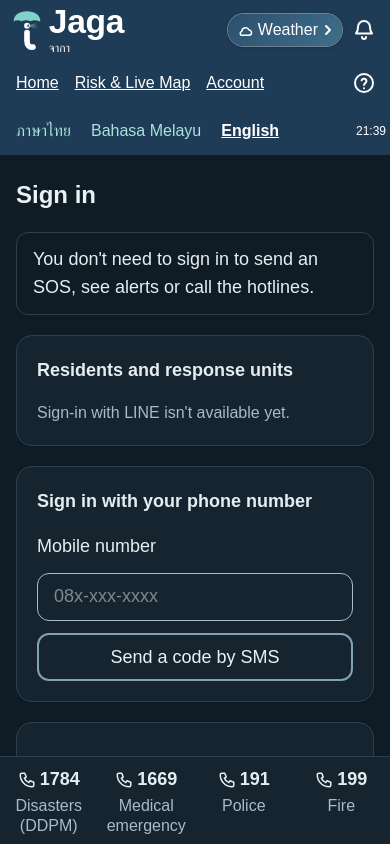
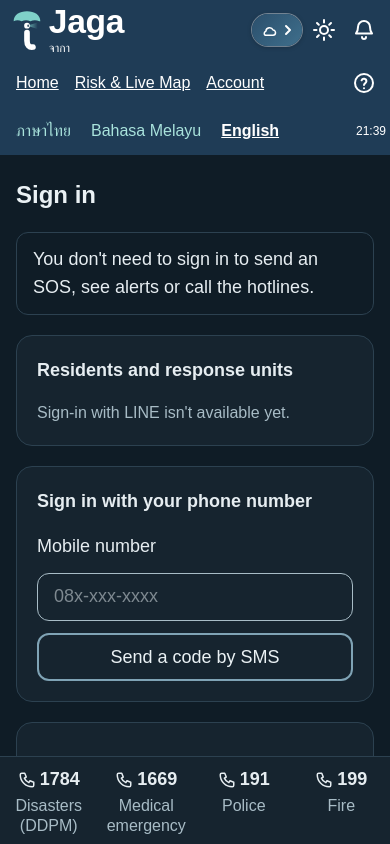
Before and after one commit to nafiscode/flood-warning-app, a Next.js app: page /en/sign-in in a window 390 px wide. Shown: the top 844 px of the page. Built offline with nearby package versions, Linux system fonts and the light colour scheme; a web font is replaced by a local one.

Commit message:
A switch for day or night colours, beside the bell

```diff
--- a/app/[locale]/layout.tsx
+++ b/app/[locale]/layout.tsx
@@ -17,6 +17,7 @@
 import { SignInFinisher } from "@/components/SignInFinisher";
 import { NoticeBell } from "@/components/notices/NoticeBell";
 import { ThaiClock } from "@/components/ThaiClock";
+import { ThemeSwitch } from "@/components/ThemeSwitch";
 import { UsageBeacon } from "@/components/UsageBeacon";
 import { WeatherChip } from "@/components/weather/WeatherChip";
 import { Link } from "@/i18n/navigation";
@@ -173,6 +174,11 @@
                   */}
                   {/* What Jaga can do, one tap away (owner, 16 Oct): beside the bell from a tablet up. */}
                   <HelpLink className="hidden sm:inline-flex" />
+                  {/*
+                    Day or night by hand (the owner's request, 18 Oct), beside the bell. The sun
+                    still decides what every visit starts as; this is only for changing it.
+                  */}
+                  <ThemeSwitch />
                   <NoticeBell />
                 </div>
 
--- a/components/DaylightTheme.tsx
+++ b/components/DaylightTheme.tsx
@@ -4,16 +4,23 @@
 import type { Area } from "@/lib/area";
 import { useStored } from "@/lib/phone-store";
 import { isNight, nextChange, SERVICE_CENTRE } from "@/lib/sun";
+import { pickedTheme, THEME_KEY } from "@/lib/theme";
 
 /**
  * Keeps the app's colours with the sun while it is open: dark after sunset, light at sunrise
- * (the owner's note, 9 Oct). There is nothing to switch, by design - the time of day decides.
+ * (the owner's note, 9 Oct). Every visit starts this way - the time of day is the default.
+ *
+ * Someone who would rather have the other theme switches it in the header (ThemeSwitch, 18 Oct);
+ * that choice holds for the rest of their day, and this stands aside while it does. The day
+ * stamp never runs out under their feet: lib/theme holds a choice for as long as the visit
+ * lasts, so midnight ends it only for the next one.
  *
  * The page already arrives the right colour (lib/theme-script.ts runs before the first paint);
  * this only follows the change while someone is looking, and after they pick a new area.
  */
 export function DaylightTheme() {
   const area = useStored<Area>("area");
+  const stored = useStored(THEME_KEY);
   const lat = area?.lat ?? SERVICE_CENTRE.lat;
   const lon = area?.lon ?? SERVICE_CENTRE.lon;
 
@@ -21,11 +28,16 @@
     let timer = 0;
     const apply = () => {
       const now = Date.now();
-      document.documentElement.dataset.theme = isNight(now, lat, lon) ? "dark" : "light";
+      const picked = pickedTheme(stored, now);
+      document.documentElement.dataset.theme =
+        picked ?? (isNight(now, lat, lon) ? "dark" : "light");
       // Wake up at the next sunrise or sunset, and at least once an hour in case the phone
-      // slept through it or its clock was changed.
+      // slept through it or its clock was changed. A picked theme is checked on the same beat:
+      // it is the clock passing midnight that ends it, and only for the next visit.
       window.clearTimeout(timer);
-      const wait = Math.min(Math.max(nextChange(now, lat, lon) - now, 1000), 3600000);
+      const wait = picked
+        ? 3600000
+        : Math.min(Math.max(nextChange(now, lat, lon) - now, 1000), 3600000);
       timer = window.setTimeout(apply, wait);
     };
     apply();
@@ -34,7 +46,7 @@
       window.clearTimeout(timer);
       document.removeEventListener("visibilitychange", apply);
     };
-  }, [lat, lon]);
+  }, [lat, lon, stored]);
 
   return null;
 }
--- /dev/null
+++ b/components/ThemeSwitch.tsx
@@ -0,0 +1,64 @@
+"use client";
+
+import { useSyncExternalStore } from "react";
+import { useTranslations } from "next-intl";
+import { MoonIcon, SunIcon } from "@/components/icons";
+import { writeStored } from "@/lib/phone-store";
+import { holdForVisit, OTHER, pickChoice, THEME_KEY, type ThemeMode } from "@/lib/theme";
+
+/**
+ * The theme switch, beside the bell (the owner's request, 18 Oct). Every visit still arrives in
+ * the colour the time of day asks for (DaylightTheme); this is for the person it does not suit -
+ * a bright room at night, a dark one at noon, eyes that prefer the other.
+ *
+ * It shows where it would take them, not where they are: a moon to go dark, a sun to come back.
+ * The theme it is switching away from is written out in the label as well, because an icon on
+ * its own does not say which of the two is on.
+ */
+/*
+ * What the page is actually wearing, read from the page itself and kept in step with it: before
+ * the first paint a script sets it from the sun or from today's choice, and DaylightTheme may
+ * change it while the app is open. That attribute is the one truth, so this watches it instead
+ * of keeping a second copy that could disagree with what people can see.
+ */
+function watchTheme(onChange: () => void): () => void {
+  const watcher = new MutationObserver(onChange);
+  watcher.observe(document.documentElement, { attributes: true, attributeFilter: ["data-theme"] });
+  return () => watcher.disconnect();
+}
+
+const showing = (): ThemeMode =>
+  document.documentElement.dataset.theme === "dark" ? "dark" : "light";
+
+export function ThemeSwitch({ className = "" }: { className?: string }) {
+  const t = useTranslations("nav");
+  // Null while the page is still the server's HTML: nothing is drawn until it can be read, so
+  // the icon never shows the wrong way round and then swaps. The space it takes is held open.
+  const mode = useSyncExternalStore(watchTheme, showing, () => null);
+  const next = mode ? OTHER[mode] : null;
+
+  const switchTo = () => {
+    if (!next) return;
+    holdForVisit(next);
+    writeStored(THEME_KEY, pickChoice(next, Date.now()));
+    // Painted here and not left to DaylightTheme's effect, so the colours change under the
+    // finger that pressed it; the attribute is what this button then reads back.
+    document.documentElement.dataset.theme = next;
+  };
+
+  return (
+    <button
+      type="button"
+      onClick={switchTo}
+      disabled={!next}
+      aria-label={next ? t(next === "dark" ? "themeToDark" : "themeToLight") : t("theme")}
+      title={next ? t(next === "dark" ? "themeToDark" : "themeToLight") : t("theme")}
+      data-theme-switch={mode ?? ""}
+      // Drawn like the bell and the "?": 36 px wide, the hit area stretched back out to 48 px,
+      // because at 360 px a wider button pushes the header onto another row.
+      className={`relative inline-flex min-h-tap w-9 items-center justify-center rounded text-white after:absolute after:-inset-x-1 after:inset-y-0 after:content-[''] lg:w-12 ${className}`}
+    >
+      {next === "light" ? <SunIcon size={24} /> : <MoonIcon size={24} />}
+    </button>
+  );
+}
--- a/components/weather/WeatherChip.tsx
+++ b/components/weather/WeatherChip.tsx
@@ -79,7 +79,14 @@
           }
         >
           <CloudIcon size={18} className={`${styles.icon} shrink-0`} />
-          <span>{t("chip.label")}</span>
+          {/*
+            The word "weather" is read out but not drawn at phone width (18 Oct): at 360 px in
+            Thai it made this pill 150 px wide, and with the theme switch beside the bell the top
+            row no longer fitted next to the logo - the header grew by a row for exactly the
+            visitor who has not chosen a place yet. The cloud and the arrow still say it is
+            somewhere to go, and the words come back from a tablet up.
+          */}
+          <span className="sr-only sm:not-sr-only">{t("chip.label")}</span>
           <Arrow />
         </span>
       </Link>
--- a/lib/theme-script.ts
+++ b/lib/theme-script.ts
@@ -8,12 +8,21 @@
  *
  * It reads the area the person chose from the phone's own storage; nothing is asked of the
  * network, no position is requested, and nothing leaves the phone.
+ *
+ * A theme picked by hand in the header (18 Oct) is read first and wins for the rest of that day,
+ * so the app arrives in the colour they chose and never flashes the sun's one first. The day
+ * test is the one in lib/theme.ts, and the same test runs over both.
  */
 export const DAYLIGHT_SCRIPT = `(function(){try{
+var t0=Date.now(),d0=new Date(t0),p=function(n){return (n<10?"0":"")+n};
+var ds=d0.getFullYear()+"-"+p(d0.getMonth()+1)+"-"+p(d0.getDate());
+try{var pk=JSON.parse(localStorage.getItem("jaga.theme")||"null");
+if(pk&&(pk.mode==="dark"||pk.mode==="light")&&pk.day===ds){
+document.documentElement.dataset.theme=pk.mode;return}}catch(e){}
 var lat=6.8,lon=101.2;
 try{var a=JSON.parse(localStorage.getItem("jaga.area")||"null");
 if(a&&typeof a.lat==="number"&&typeof a.lon==="number"){lat=a.lat;lon=a.lon}}catch(e){}
-var now=Date.now(),R=Math.PI/180,jd=now/86400000+2440587.5,lw=-lon;
+var now=t0,R=Math.PI/180,jd=now/86400000+2440587.5,lw=-lon;
 var n=Math.round(jd-2451545.0009-lw/360),j=2451545.0009+lw/360+n;
 var m=(357.5291+0.98560028*(j-2451545))%360;
 var c=1.9148*Math.sin(m*R)+0.02*Math.sin(2*m*R)+0.0003*Math.sin(3*m*R);
--- /dev/null
+++ b/lib/theme.ts
@@ -0,0 +1,66 @@
+/**
+ * The theme: dark after sunset, light at sunrise (lib/sun.ts), and a switch in the header for
+ * anyone who would rather have the other one (the owner's request, 18 Oct).
+ *
+ * How long a hand-picked theme lasts is the owner's choice: the rest of that day, and never
+ * longer. Every visit on a new day starts from the sun again, so the app's own rule stays the
+ * default and nobody is left stuck in a theme they picked once weeks ago.
+ *
+ * The day is the day of the phone holding it, not Bangkok's: it is the person's own evening
+ * that the choice is about.
+ */
+export type ThemeMode = "light" | "dark";
+
+/** What is kept on the phone: the picked theme and the day it was picked. */
+export type ThemeChoice = { mode: ThemeMode; day: string };
+
+/** The key in lib/phone-store (so, `jaga.theme` in localStorage). */
+export const THEME_KEY = "theme";
+
+/** The phone's own calendar day, as YYYY-MM-DD. */
+export function dayStamp(now: number): string {
+  const d = new Date(now);
+  const pad = (n: number) => String(n).padStart(2, "0");
+  return `${d.getFullYear()}-${pad(d.getMonth() + 1)}-${pad(d.getDate())}`;
+}
+
+/** The stored choice if it is still today's, else null: from tomorrow the sun decides again. */
+export function choiceToday(stored: unknown, now: number): ThemeMode | null {
+  const choice = stored as ThemeChoice | null;
+  if (!choice || (choice.mode !== "dark" && choice.mode !== "light")) return null;
+  return choice.day === dayStamp(now) ? choice.mode : null;
+}
+
+/** What to store when someone picks a theme. */
+export function pickChoice(mode: ThemeMode, now: number): ThemeChoice {
+  return { mode, day: dayStamp(now) };
+}
+
+export const OTHER: Record<ThemeMode, ThemeMode> = { light: "dark", dark: "light" };
+
+/*
+ * "This visit, and remembered for the day" (the owner, 18 Oct): the day stamp above ends the
+ * choice for the *next* visit, and this holds it for as long as this one lasts. Without it,
+ * someone who picked light at 23:50 would watch the app go dark by itself at midnight while
+ * they were reading it.
+ *
+ * It lives for as long as the tab does and is not stored anywhere: closing the app is what ends
+ * a visit, and then the day stamp alone decides.
+ */
+let held: ThemeMode | null = null;
+
+export function holdForVisit(mode: ThemeMode): void {
+  held = mode;
+}
+
+/** The theme to show: today's stored choice, else one picked earlier in this same visit. */
+export function pickedTheme(stored: unknown, now: number): ThemeMode | null {
+  const today = choiceToday(stored, now);
+  if (today) held = today;
+  return today ?? held;
+}
+
+/** Only for the tests: forget what this visit picked. */
+export function forgetVisit(): void {
+  held = null;
+}
```
Also changed, not shown: messages/en.json, messages/ms.json, messages/th.json, 3 other files (tests, documents, lock files or other folders).
